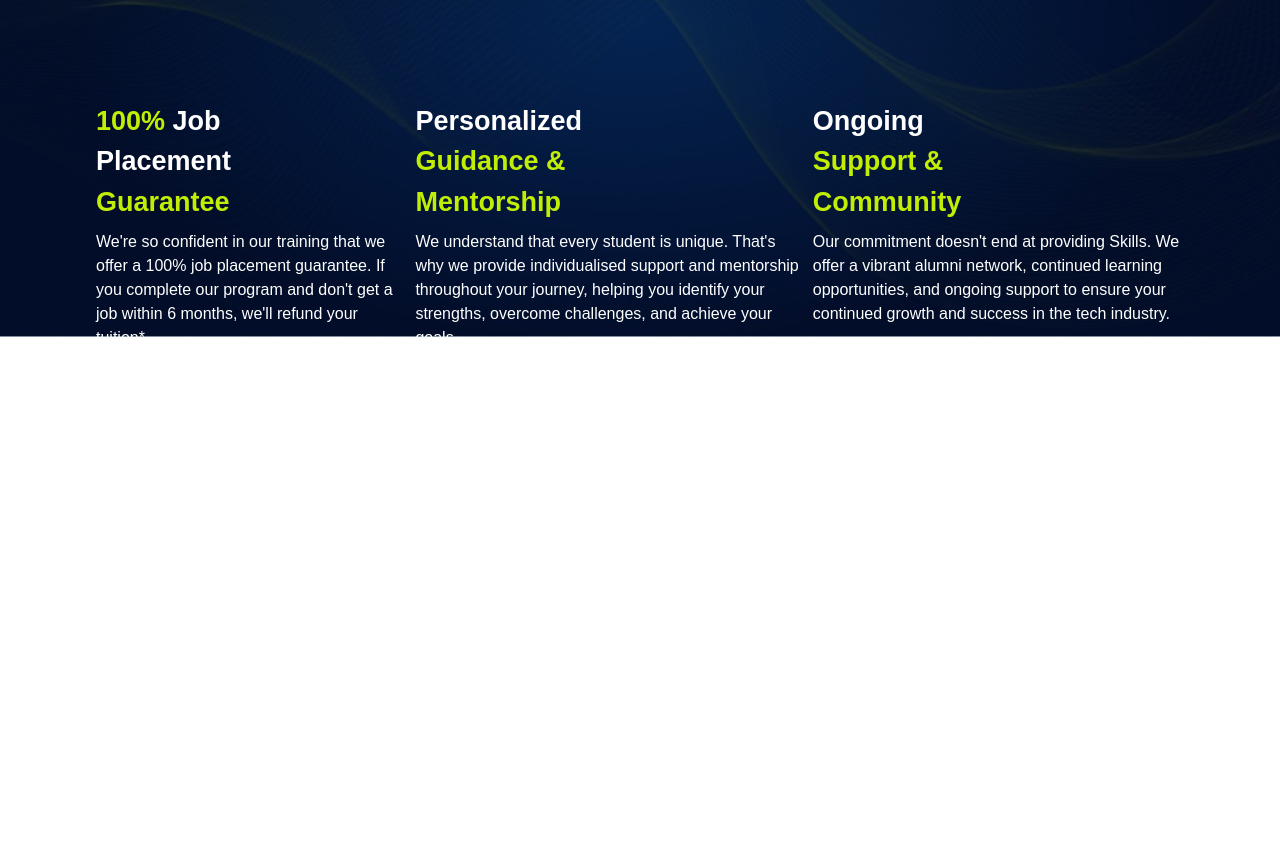
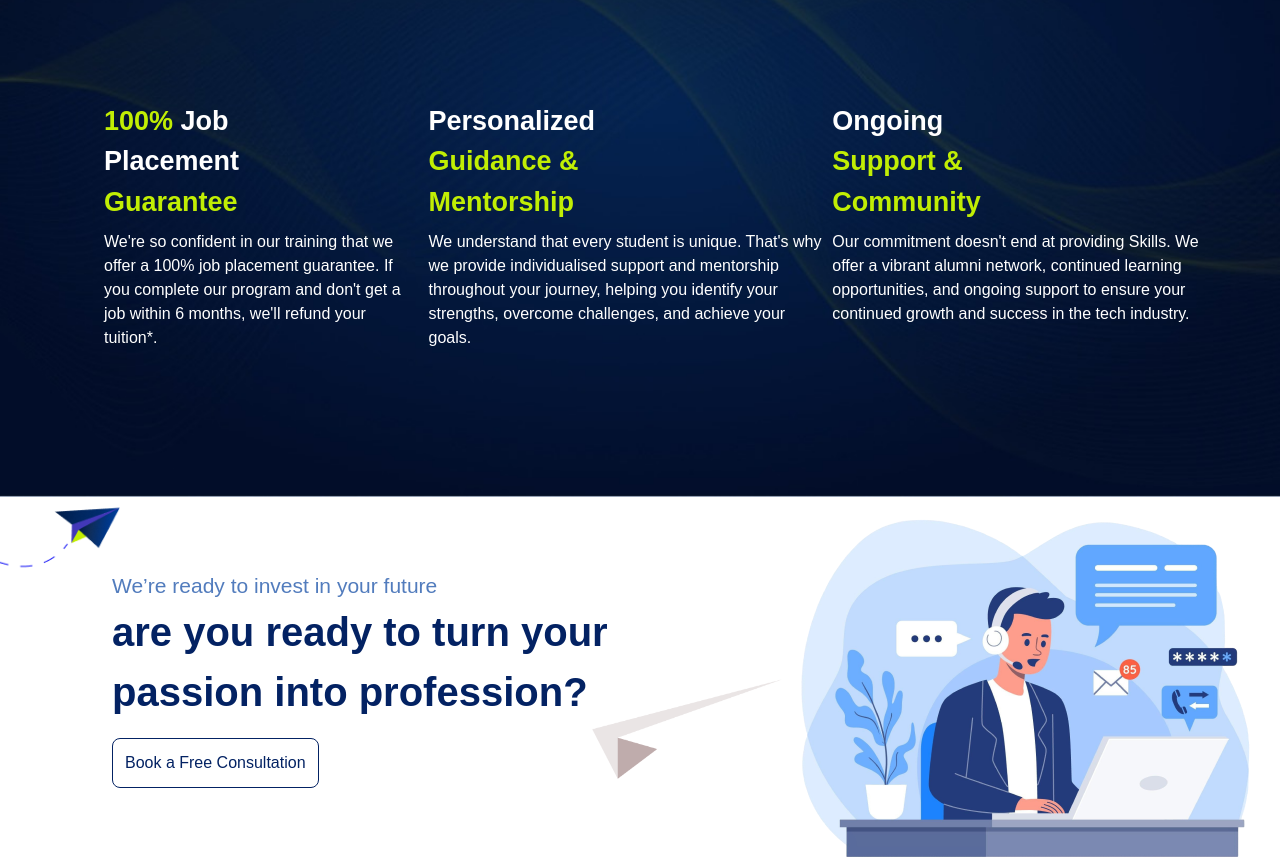
Before and after one commit to qcsstudio/qcsstudio, a Next.js app: page /about in a window 1280 px wide. Shown: the part 5314-6173 px from the top of the page. Before the commit the page ends 5684 px from the top, so only its background shows below. Built offline with nearby package versions, Linux system fonts and the light colour scheme.

Commit message:
overflow hidden

```diff
--- /dev/null
+++ b/src/components/AboutUsComponents/Future.js
@@ -0,0 +1,32 @@
+import Image from 'next/image'
+import React from 'react'
+import computer from '../../../public/images/computer.png'
+import paper from '../../../public/images/paper.png'
+import sideArr from '../../../public/images/Sidearr.png'
+
+const Future = () => {
+    return (
+        <div>
+            <div className='relative flex flex-col lg:flex-row justify-between' >
+                <div className='flex flex-col justify-start lg:justify-center items-start lg:items-center w-full lg:w-[52vw] pt-10 lg:pt-0 lg:pl-24'>
+                    <div className='flex lg:block flex-col -gap-5 ml-4'>
+                        <h3 className='text-[17px] lg:text-[21px] text-[#527cbd]'>
+                            We’re ready to invest in your future
+                        </h3>
+                        <h1 className='text-[24px] lg:text-[40px] text-[#032263] font-extrabold tracking-normal '>
+                            are you ready to turn your passion into profession?
+                        </h1>
+                        <button className='p-[12px] border border-[#032263] mt-4 text-[#032263] w-[250px] md:w-[250px] lg:w-auto rounded rounded-lg'>
+                            Book a Free Consultation
+                        </button>
+                    </div>
+                </div>
+                <Image src={sideArr} className=' absolute h-[150px] w-[100px] lg:w-auto lg:h-[200px]' alt=''/>
+                <Image src={paper} className='absolute left-[40%] top-1/2 h-[100px] hidden lg:block' alt=''/>
+                <Image className='' src={computer} alt='' />
+            </div>
+        </div>
+    )
+}
+
+export default Future
--- a/src/components/AboutUsComponents/Success.js
+++ b/src/components/AboutUsComponents/Success.js
@@ -2,8 +2,8 @@ import React from 'react'
 
 const Success = () => {
     return (
-        <div>
-            <div className=" bg-[url('/images/bgSuccess.jpg')] bg-cover bg-center bg-no-repeat h-[100vh] lg:h-[80vh] w-full flex flex-col justify-start items-start gap-10">
+        <div className='  sm:overflow-hidden'>
+            <div className=" w-[102vw] bg-[url('/images/bgSuccess.jpg')] bg-cover bg-center bg-no-repeat min-h-screen lg:h-[100vh] pl-2 flex flex-col justify-start items-start gap-10">
                 <div className='flex flex-col justify-start m-3 pt-14 lg:pt-0 lg:m-24 gap-3'>
                     <h4 className='text-[17px] lg:text-[21px] text-[#C1EE04]'>
                         Your Success Is
@@ -11,7 +11,7 @@ const Success = () => {
                     <h1 className=' text-[24px] -mt-5 lg:mt-auto lg:text-[40px] text-white uppercase font-bold '>
                         our Priority
                     </h1>
-                    <p className=' tracking-wider lg:tracking-normal lg:w-[30vw] text-white text-[16px]'>
+                    <p className=' tracking-wider lg:tracking-normal w-full lg:w-[30vw] text-white text-[16px]'>
                         At Takshashila Labs, your success is our top priority. We're not just here to teach you; we're here to guide you, support you, and empower you to achieve your dreams.
                     </p>
                 </div>
@@ -20,7 +20,7 @@ const Success = () => {
                         <h3 className='text-white text-[19px] lg:text-[27px] lg:w-[20vw] font-bold'>
                             <span className='text-[#C1EE04]'>100%</span> Job Placement <span className='text-[#C1EE04]'>Guarantee</span>
                         </h3>
-                        <p className='text-white lg:w-auto mb-5'>
+                        <p className='text-white w-full lg:w-auto mb-5'>
                             We're so confident in our training that we offer a 100% job placement guarantee. If you complete our program and don't get a job within 6 months, we'll refund your tuition*.
                         </p>
                     </div>
@@ -29,15 +29,15 @@ const Success = () => {
                             Personalized <span className='text-[#C1EE04]'>Guidance & Mentorship
                             </span>
                         </h3>
-                        <p className='text-white lg:w-auto'>
+                        <p className='text-white w-full lg:w-auto'>
                             We understand that every student is unique. That's why we provide individualised support and mentorship throughout your journey, helping you identify your strengths, overcome challenges, and achieve your goals.
                         </p>
                     </div>
-                    <div className='flex flex-col gap-2'>
+                    <div className='flex flex-col gap-2 mt-6 lg:mt-0'>
                         <h3 className='text-white text-[19px] lg:text-[27px] lg:w-[17vw] font-bold'>
                             Ongoing <span className='text-[#C1EE04]'>Support & Community
                             </span></h3>
-                        <p className='text-white'>
+                        <p className='text-white w-full '>
                             Our commitment doesn't end at providing Skills. We offer a vibrant alumni network, continued learning opportunities, and ongoing support to ensure your continued growth and success in the tech industry.
                         </p>
                     </div>
--- a/src/components/AboutUsComponents/Testimonial.js
+++ b/src/components/AboutUsComponents/Testimonial.js
@@ -8,7 +8,7 @@ import bgBlu from '../../../public/images/bgBlu.png'
 
 const Testimonial = () => {
     return (
-        <div className=" bg-[url('/images/bg.jpg')] bg-cover bg-center bg-no-repeat min-h-screen w-full flex justify-center items-center">
+        <div className=" overflow-hidden bg-[url('/images/bg.jpg')] bg-cover bg-center bg-no-repeat min-h-screen w-full flex justify-center items-center">
             <div className='relative flex flex-col gap-8 justify-center items-center w-full max-w-[1200px] text-center p-4'>
                 {/* Heading */}
                 <div>
--- a/src/containers/AboutUsContainer/AboutUsContainer.js
+++ b/src/containers/AboutUsContainer/AboutUsContainer.js
@@ -1,17 +1,19 @@
 import AboutHero from '@/components/AboutUsComponents/AboutHero'
 import Environment from '@/components/AboutUsComponents/Environment'
+import Future from '@/components/AboutUsComponents/Future'
 import Mission from '@/components/AboutUsComponents/Mission'
 import Success from '@/components/AboutUsComponents/Success'
 import Testimonial from '@/components/AboutUsComponents/Testimonial'
 import Values from '@/components/AboutUsComponents/Values'
 import Vison from '@/components/AboutUsComponents/Vison'
+import Footer from '@/components/Footer'
 import Location from '@/components/Location'
 import Navbar from '@/components/Navbar'
 import React from 'react'
 
 const AboutUsContainer = () => {
   return (
-    <div>
+    <div className='overflow-hidden'>
         <Location />
         <Navbar />
         <AboutHero />
@@ -21,6 +23,8 @@ const AboutUsContainer = () => {
         <Environment />
         <Testimonial />
         <Success />
+        <Future />
+        <Footer />
     </div>
   )
 }
```
Also changed, not shown: public/images/Sidearr.png (added), public/images/computer.png (added).
